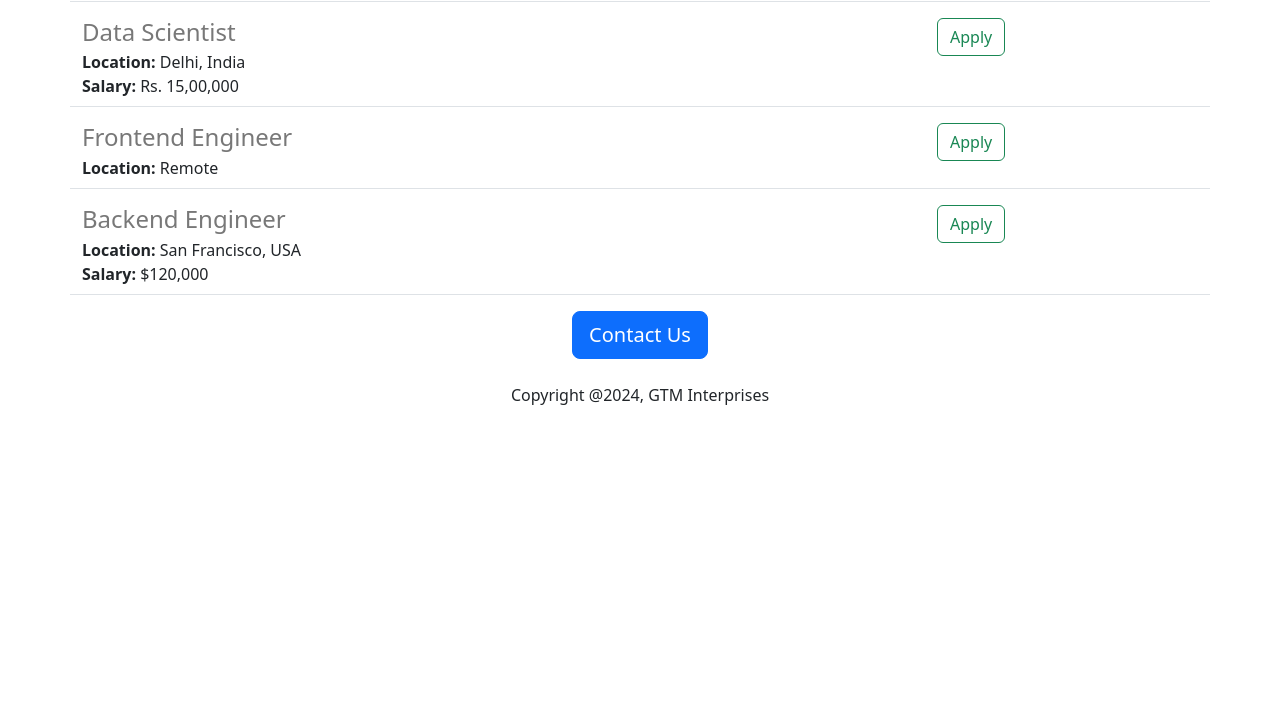
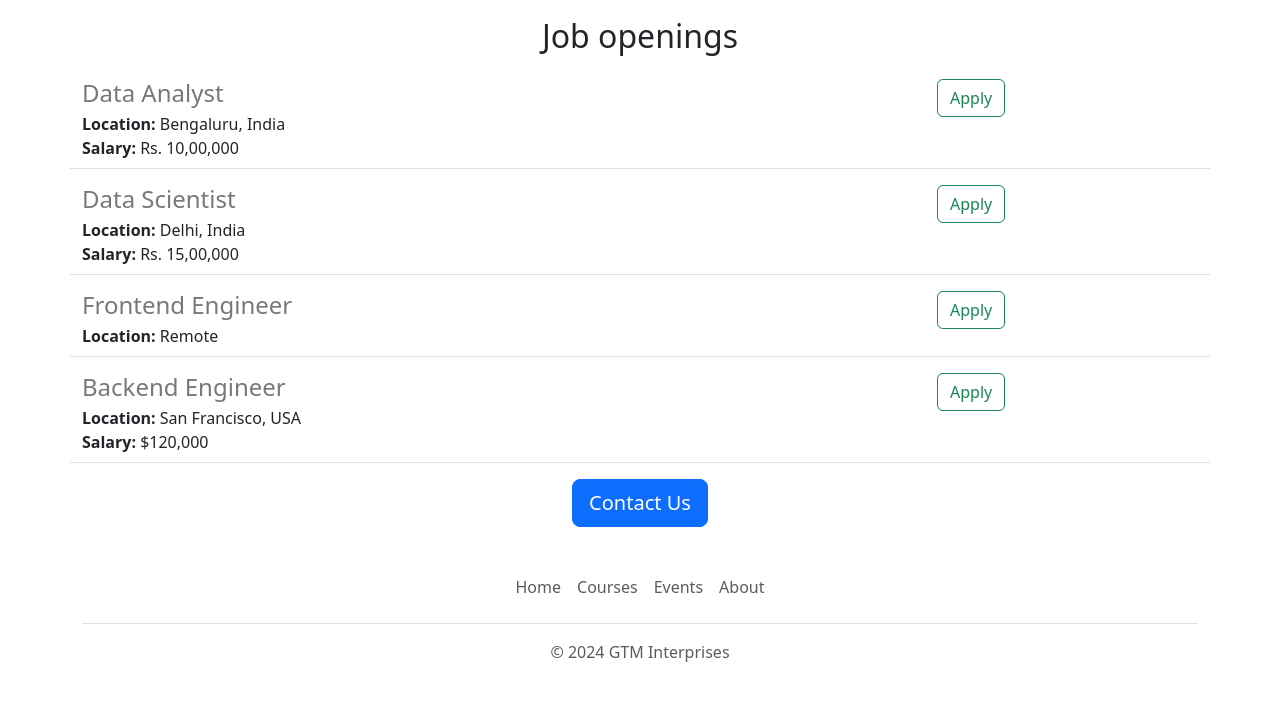
Before and after one commit to gautamp25/careers-website-v2, a Flask app: page / in a window 1280 px wide. Shown: the part 857-1577 px from the top of the page. Before the commit the page ends 1262 px from the top, so only its background shows below. Run offline with Flask 3, Linux system fonts and the light colour scheme.

Commit message:
Functional improvement

```diff
--- /dev/null
+++ b/templates/footer.html
@@ -0,0 +1,12 @@
+<div class="container">
+  <footer class="py-3 my-4">
+    <ul class="nav justify-content-center border-bottom pb-3 mb-3">
+      <li class="nav-item"><a href="#" target="_blank" class="nav-link px-2 text-body-secondary">Home</a></li>
+      <li class="nav-item"><a href="#" target="_blank" class="nav-link px-2 text-body-secondary">Courses</a></li>
+
+      <li class="nav-item"><a href="#" target="_blank" class="nav-link px-2 text-body-secondary">Events</a></li>
+      <li class="nav-item"><a href="#" target="_blank" class="nav-link px-2 text-body-secondary">About</a></li>
+    </ul>
+    <p class="text-center text-body-secondary">&copy; {{time}} {{company_name}}</p>
+  </footer>
+</div>
--- a/templates/home.html
+++ b/templates/home.html
@@ -9,17 +9,25 @@
       #banner {
         height: 360px;
         width: 100%;
-        object-fit: cover
+        object-fit: cover;
+        margin-bottom:16px;
       </style>
     </head>
     <body>
+      {% include 'nav.html'%}
+      <img class="img-fluid" id="banner" src="https://7872470f-9937-4287-a9bf-31d8013c848b-00-1jwneb3i5z4mf.pike.replit.dev/static/banner.jpg" >
       <div class="container">
         <h1 class="text-center mt-2 mb-4">Welcome to {{company_name}}</h1>
-        <img class="img-fluid" id="banner" src="https://7872470f-9937-4287-a9bf-31d8013c848b-00-1jwneb3i5z4mf.pike.replit.dev/static/banner.jpg" >
-        <h2 class="text-center mt-2 mb-4">About {{company_name}}</h2>
+        <div class="row" style="margin-bottom:16px;">
+          <div class="col-md-6">
         <p class="lead">
           Lorem Ipsum is simply dummy text of the printing and typesetting industry. Lorem Ipsum has been the industry's standard dummy text ever since the 1500s, when an unknown printer took a galley of type and scrambled it to make a type specimen book. It has survived not only five centuries, but also the leap into electronic typesetting, remaining essentially unchanged. It was popularised in the 1960s with the release of Letraset sheets containing Lorem Ipsum passages, and more recently with desktop publishing software like Aldus PageMaker including versions of Lorem Ipsum.
         </p>
+          </div>
+          <div class="d-none d-md-block col-md-6">
+          <img src="/static/people.jpg" style="height:320px; border-radius:4px;">"
+          </div>
+        </div>
         <h2 class="text-center mt-2 mb-4">Job openings</h2>
         <div>
           {% for job in jobs %}
@@ -27,11 +35,12 @@
           {% endfor %}
         </div>
         <div class="text-center">
-          <button class="btn btn-primary btn-lg">Contact Us</button>
-          <p class="mt-4">Copyright @{{time}},  {{company_name}}</p>
+          <a href="mailto:hello@gtm.com?subject=Question%20about%20Job%20openings&body=My%20name%3A%20%3Cyour%20name%20here%3E%0D%0A%0D%0AMy%20questions%3A%20%3Center%20question%20here%3E" class="btn btn-primary btn-lg">Contact Us</a>
+          <!-- <p class="mt-4">Copyright @{{time}},  {{company_name}}</p> -->
+
         </div>
       </div>
-
+      {% include 'footer.html' %}
     </body>
 
 </html>
--- a/templates/jobitems.html
+++ b/templates/jobitems.html
@@ -14,7 +14,7 @@
   </div>
 
   <div class="col-3">
-      <button type="button" class="btn btn-outline-success">Apply</button>
+      <a href="mailto:hello@gtm.com?subject=Application%20for {{job['title']}}&body=My%20name%3A%20%3Cyour%20name%20here%3E%0D%0A%0D%0AMy%20Resume%20link%3A%20%3CResume%20link%3E%0D%0A%0D%0AMy%20LinkedIn%20Link%3A%20%3CLinkedIn%20link%3E " type="button" class="btn btn-outline-success">Apply</a>
 
   </div>
 
--- /dev/null
+++ b/templates/nav.html
@@ -0,0 +1,9 @@
+<nav class="navbar bg-body-tertiary shadow-sm fixed-top">
+  <div class="container-fluid">
+    <a class="navbar-brand" href="#">
+      <img src="/static/logo.svg" alt="Logo" width="30" height="24" class="d-inline-block align-text-top">
+      GTM ENT.
+    </a>
+  </div>
+</nav>
+<div style="height:56px"></div>
```
Also changed, not shown: static/logo.svg (added), 1 other file.
